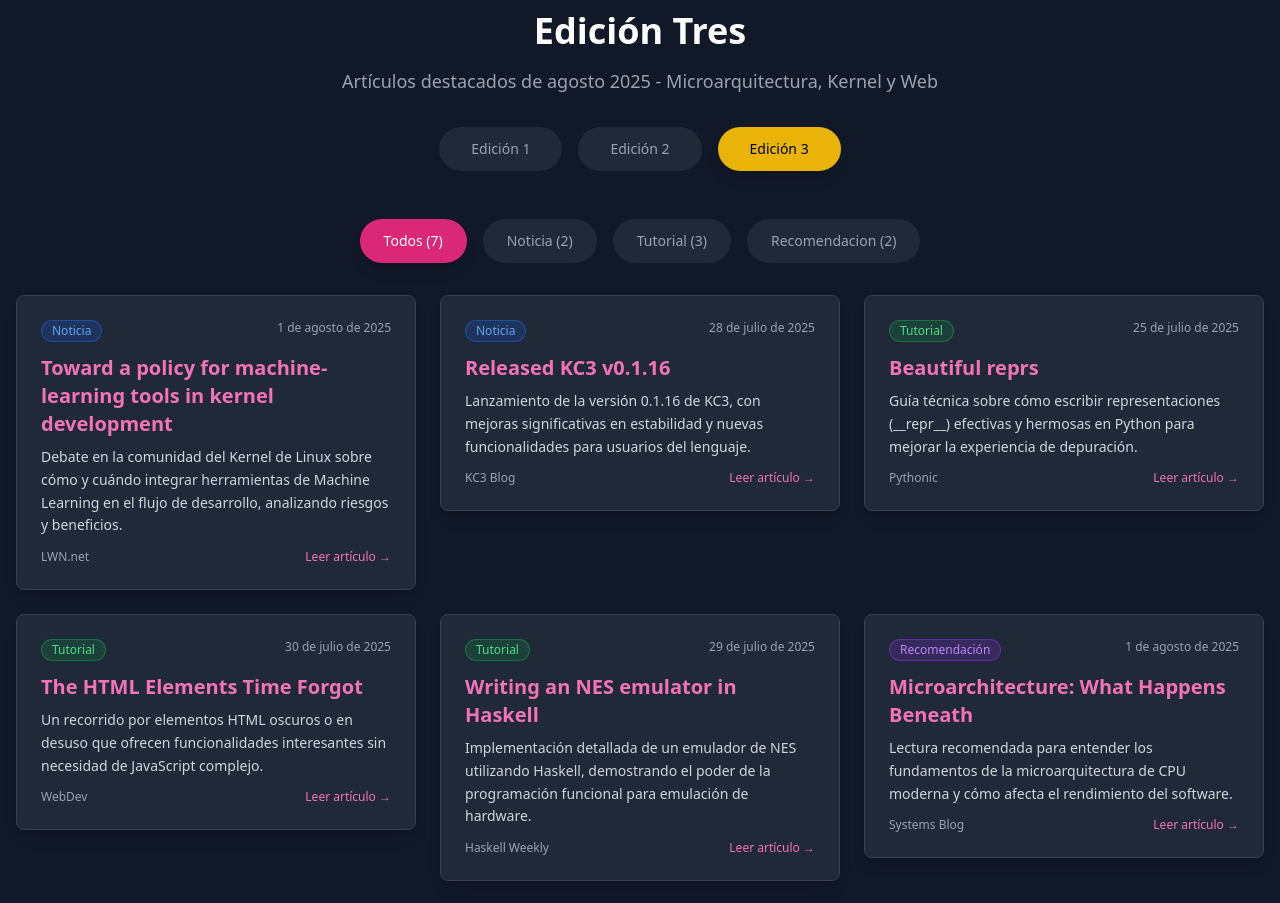
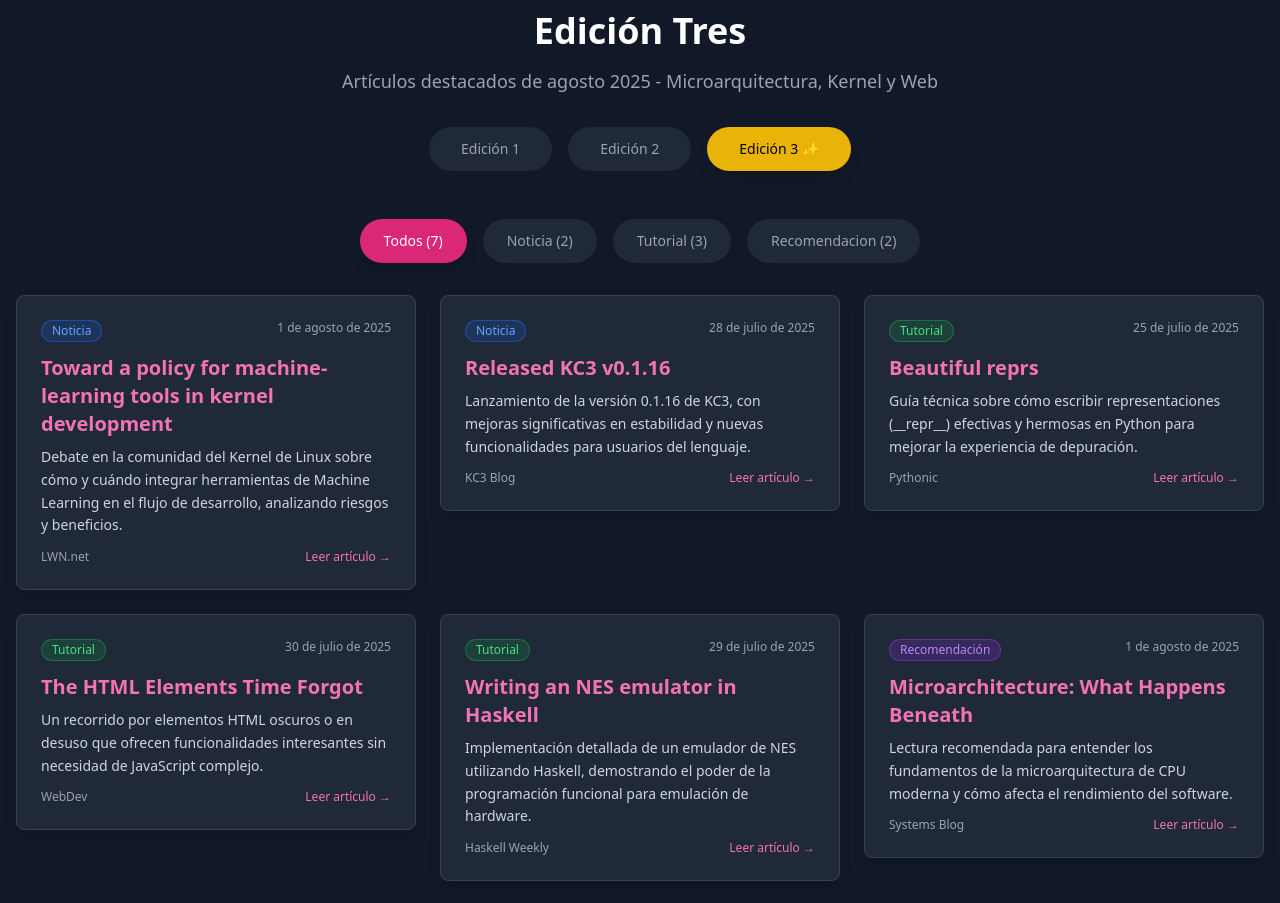
Before and after one commit to YerayAR/neon-bytes, a Next.js app: page / in a window 1280 px wide. Shown: the part 1140-2043 px from the top of the page. Built offline with nearby package versions, Linux system fonts and the light colour scheme.

Commit message:
fix: Update Edition 3 button label for visibility check

```diff
--- a/src/components/ArchiveList.tsx
+++ b/src/components/ArchiveList.tsx
@@ -101,7 +101,7 @@ const ArchiveList: FC<ArchiveListProps> = ({ items, selectedFilter, onFilterChan
               : 'bg-gray-800 text-gray-400 hover:bg-gray-700 hover:text-white'
               }`}
           >
-            Edición 3
+            Edición 3 ✨
           </button>
         </div>
       </div>
```
Lines whose indentation alone changed are shown as unchanged.
